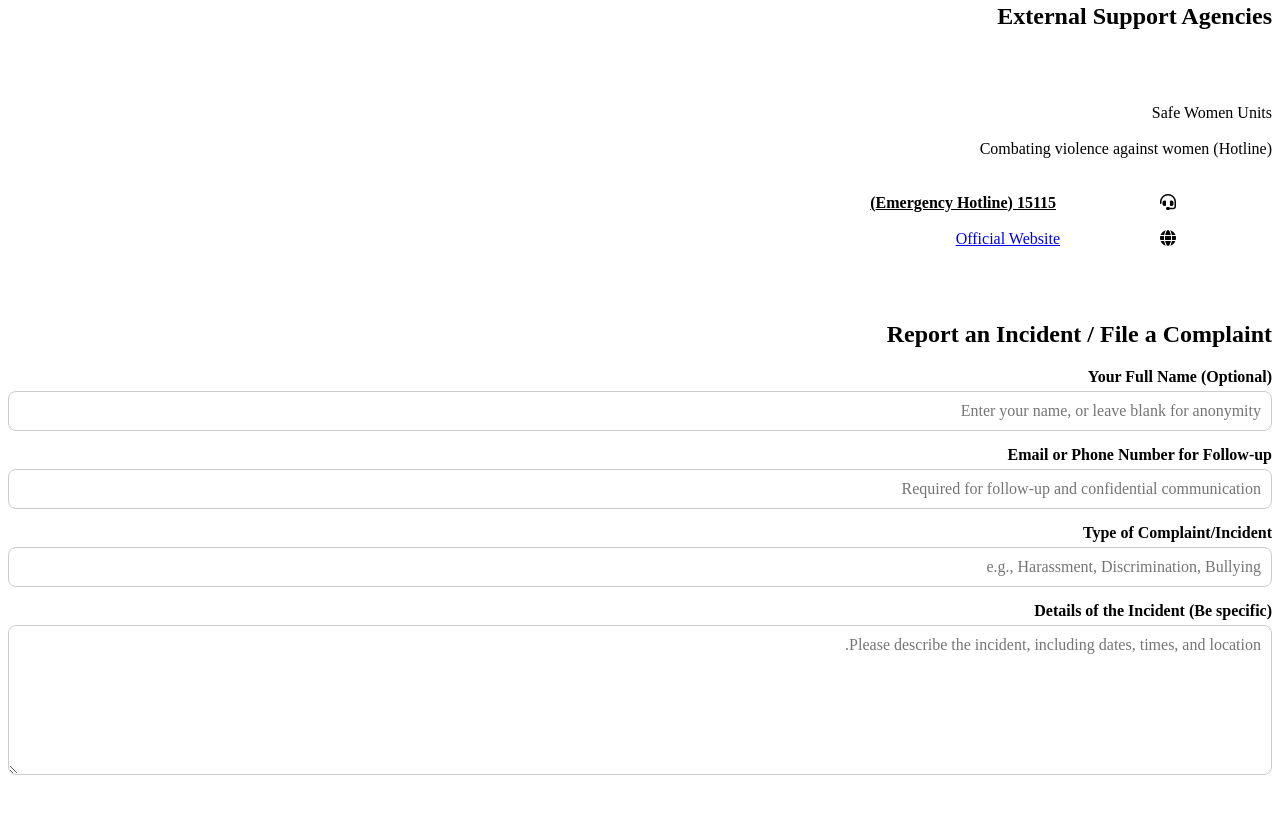
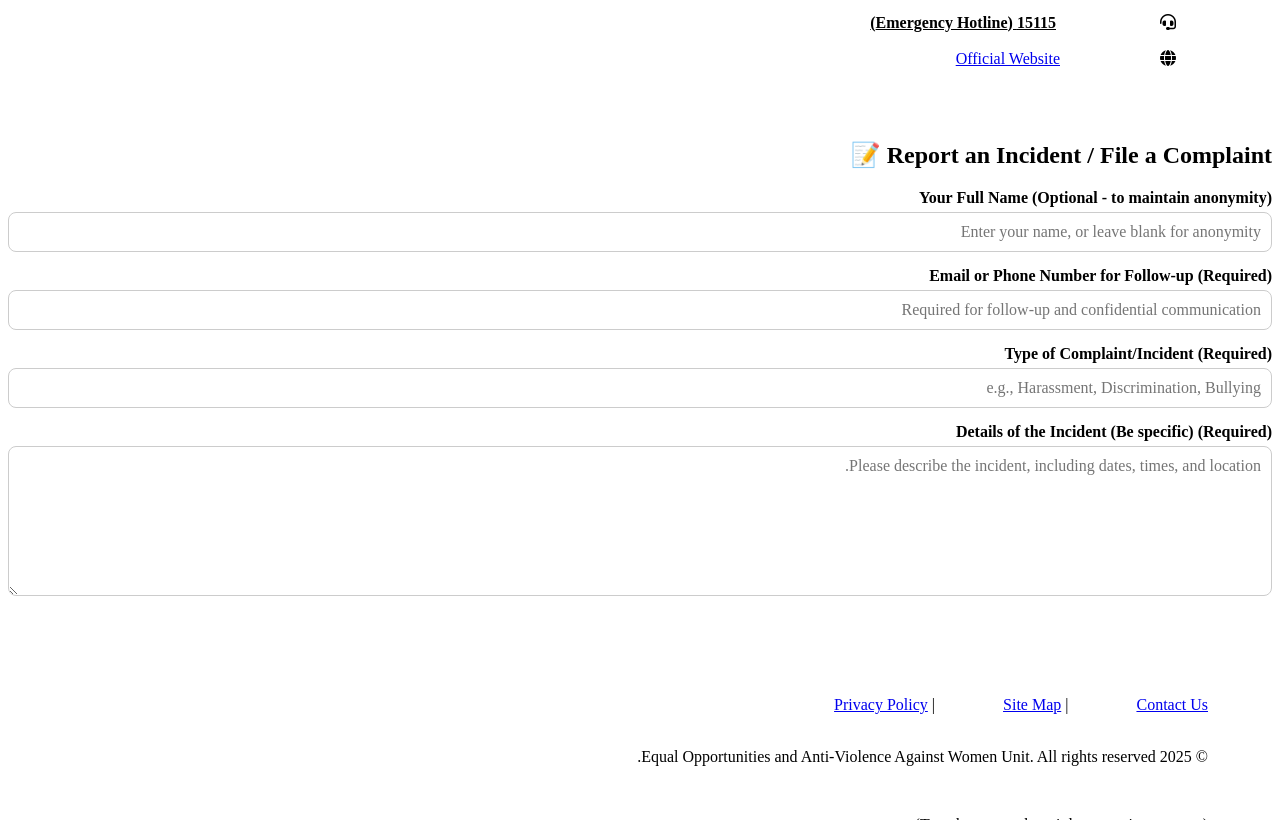
Before and after one commit to Omrleda/women-project, a plain HTML site: page index.html in a window 1280 px wide. Shown: the part 1247-2067 px from the top of the page. Drawn offline with Linux system fonts and the light colour scheme.

Commit message:
Update index.html

```diff
--- a/index.html
+++ b/index.html
@@ -304,7 +304,7 @@
                 </div>
             </article>
 
-            <article class="card">
+           <!-- <article class="card">
                 <div class="name">Dr Asmaa Elziny</div>
                 <div class="title">Religious Consultant</div>
                 <div class="contact">
@@ -313,7 +313,7 @@
                         <a href="tel:+201119055767">+201119055767</a>
                     </div>
                 </div>
-            </article>
+            </article> -->
 
             <article class="card">
                 <div class="name">Shorouk Lawyer</div>
@@ -348,27 +348,27 @@
 
         </section>
 
-        <h2 class="section-title">Report an Incident / File a Complaint</h2>
+        <h2 class="section-title">Report an Incident / File a Complaint 📝</h2>
         <section>
             <article class="card">
                 <form action="/submit-complaint" method="POST">
                     <div class="form-group">
-                        <label for="reporter-name">Your Full Name (Optional)</label>
+                        <label for="reporter-name">Your Full Name (Optional - to maintain anonymity)</label>
                         <input type="text" id="reporter-name" name="reporter_name" placeholder="Enter your name, or leave blank for anonymity">
                     </div>
 
                     <div class="form-group">
-                        <label for="reporter-email">Email or Phone Number for Follow-up</label>
+                        <label for="reporter-email">Email or Phone Number for Follow-up (Required)</label>
                         <input type="email" id="reporter-email" name="reporter_email" required placeholder="Required for follow-up and confidential communication">
                     </div>
 
                     <div class="form-group">
-                        <label for="incident-type">Type of Complaint/Incident</label>
+                        <label for="incident-type">Type of Complaint/Incident (Required)</label>
                         <input type="text" id="incident-type" name="incident_type" required placeholder="e.g., Harassment, Discrimination, Bullying">
                     </div>
 
                     <div class="form-group">
-                        <label for="incident-details">Details of the Incident (Be specific)</label>
+                        <label for="incident-details">Details of the Incident (Be specific) (Required)</label>
                         <textarea id="incident-details" name="incident_details" required placeholder="Please describe the incident, including dates, times, and location."></textarea>
                     </div>
 
```
